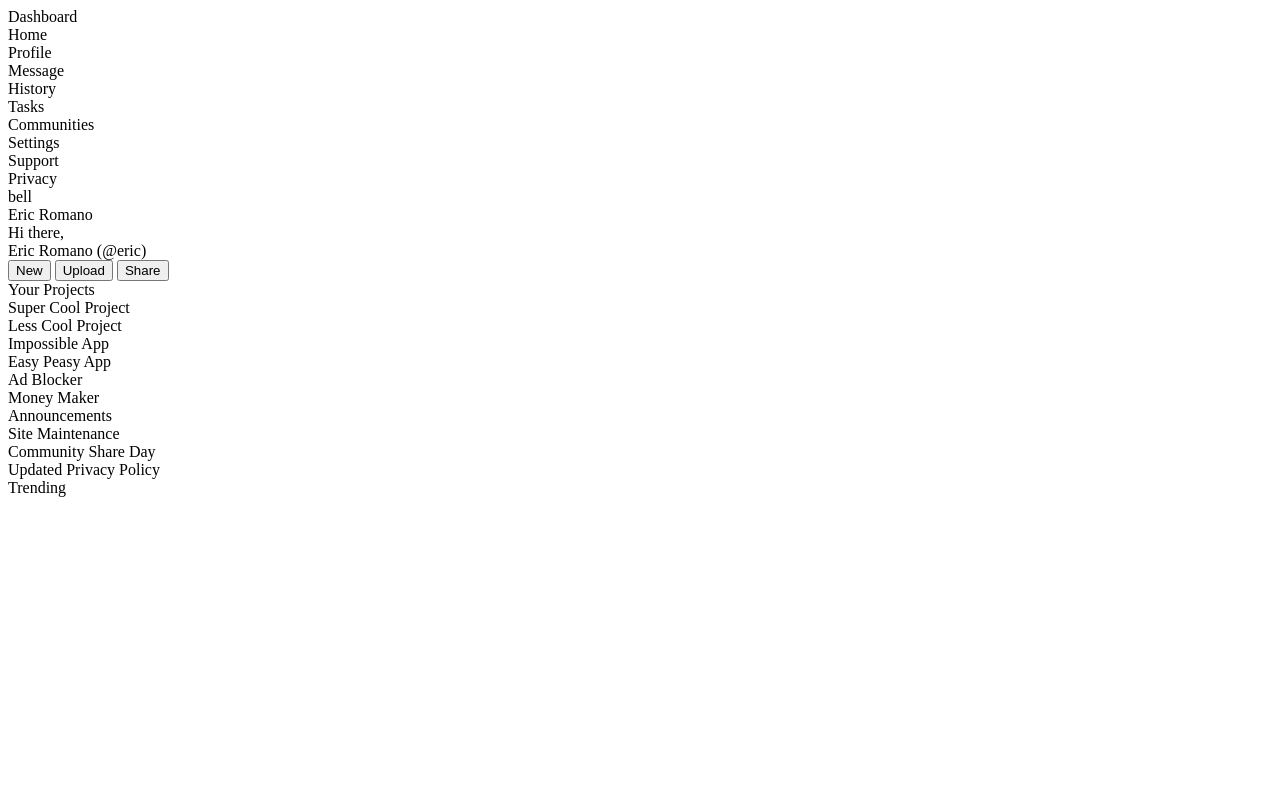
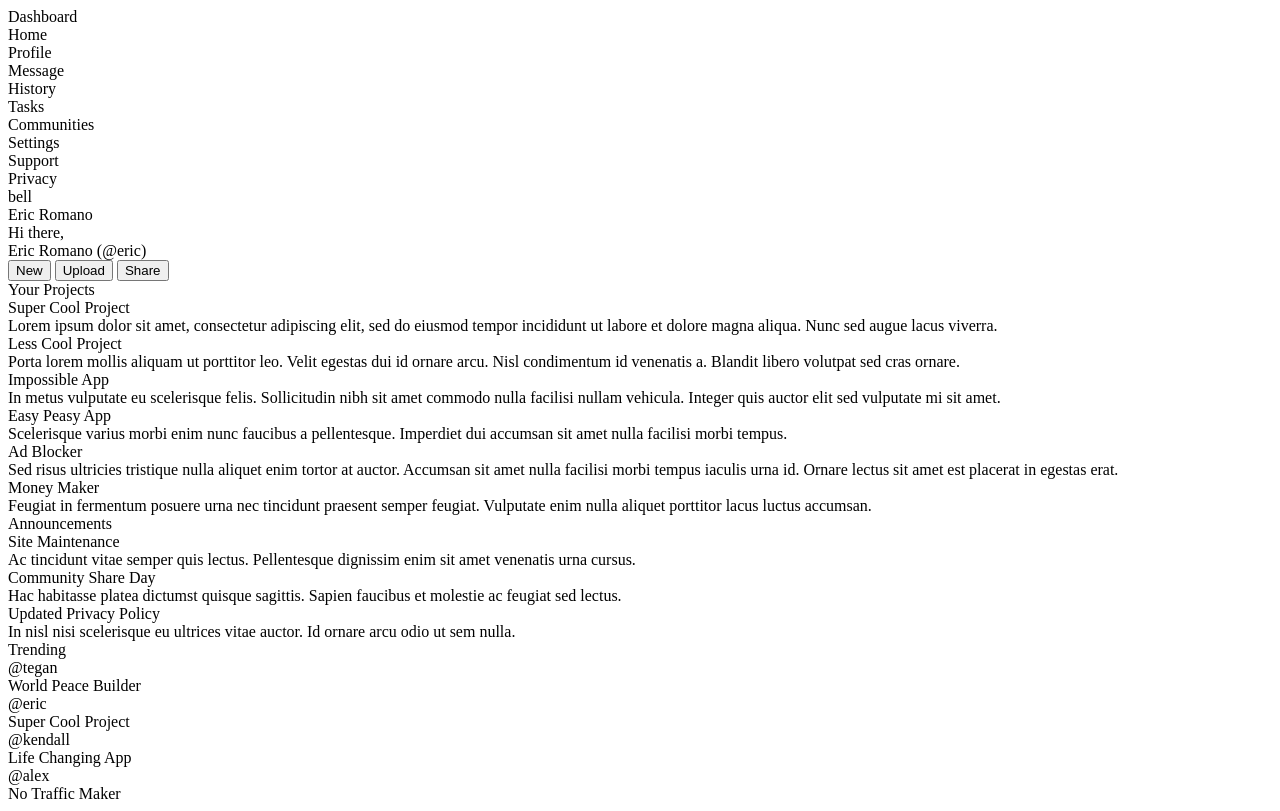
Before and after one commit to ecr1980/admin_dashboard, a plain HTML site: page index.html in a window 1280 px wide. Drawn offline with Linux system fonts and the light colour scheme.

Commit message:
Updated title. All text now in place. Most divs should be in place.

```diff
--- a/index.html
+++ b/index.html
@@ -4,7 +4,7 @@
   <meta charset="UTF-8">
   <meta http-equiv="X-UA-Compatible" content="IE=edge">
   <meta name="viewport" content="width=device-width, initial-scale=1.0">
-  <title>Document</title>
+  <title>Admin Dashboard</title>
 
 </head>
 <body>
@@ -50,7 +50,7 @@
           <div class="project_title">Your Projects</div>
           <div class="project_card">
             <div class="card_title">Super Cool Project</div>
-            <div class="card_content"></div>
+            <div class="card_content">Lorem ipsum dolor sit amet, consectetur adipiscing elit, sed do eiusmod tempor incididunt ut labore et dolore magna aliqua. Nunc sed augue lacus viverra.</div>
             <div class="card_actions">
               <div class="star"></div>
               <div class="look"></div>
@@ -59,7 +59,7 @@
           </div>
           <div class="project_card">
             <div class="card_title">Less Cool Project</div>
-            <div class="card_content"></div>
+            <div class="card_content">Porta lorem mollis aliquam ut porttitor leo. Velit egestas dui id ornare arcu. Nisl condimentum id venenatis a. Blandit libero volutpat sed cras ornare.</div>
             <div class="card_actions">
               <div class="star"></div>
               <div class="look"></div>
@@ -68,7 +68,7 @@
           </div>
           <div class="project_card">
             <div class="card_title">Impossible App</div>
-            <div class="card_content"></div>
+            <div class="card_content">In metus vulputate eu scelerisque felis. Sollicitudin nibh sit amet commodo nulla facilisi nullam vehicula. Integer quis auctor elit sed vulputate mi sit amet.</div>
             <div class="card_actions">
               <div class="star"></div>
               <div class="look"></div>
@@ -77,7 +77,7 @@
           </div>
           <div class="project_card">
             <div class="card_title">Easy Peasy App</div>
-            <div class="card_content"></div>
+            <div class="card_content">Scelerisque varius morbi enim nunc faucibus a pellentesque. Imperdiet dui accumsan sit amet nulla facilisi morbi tempus.</div>
             <div class="card_actions">
               <div class="star"></div>
               <div class="look"></div>
@@ -86,7 +86,7 @@
           </div>
           <div class="project_card">
             <div class="card_title">Ad Blocker</div>
-            <div class="card_content"></div>
+            <div class="card_content">Sed risus ultricies tristique nulla aliquet enim tortor at auctor. Accumsan sit amet nulla facilisi morbi tempus iaculis urna id. Ornare lectus sit amet est placerat in egestas erat.</div>
             <div class="card_actions">
               <div class="star"></div>
               <div class="look"></div>
@@ -95,7 +95,7 @@
           </div>
           <div class="project_card">
             <div class="card_title">Money Maker</div>
-            <div class="card_content"></div>
+            <div class="card_content">Feugiat in fermentum posuere urna nec tincidunt praesent semper feugiat. Vulputate enim nulla aliquet porttitor lacus luctus accumsan.</div>
             <div class="card_actions">
               <div class="star"></div>
               <div class="look"></div>
@@ -107,19 +107,43 @@
           <div class="announcement_card">
             <div class="announcement">
               <div class="announcement_title">Site Maintenance</div>
-              <div clas="announcement_body"></div>
+              <div clas="announcement_body">Ac tincidunt vitae semper quis lectus. Pellentesque dignissim enim sit amet venenatis urna cursus.</div>
             </div>
             <div class="announcement">
               <div class="announcement_title">Community Share Day</div>
-              <div clas="announcement_body"></div>
+              <div clas="announcement_body">Hac habitasse platea dictumst quisque sagittis. Sapien faucibus et molestie ac feugiat sed lectus.</div>
             </div>
             <div class="announcement">
               <div class="announcement_title">Updated Privacy Policy</div>
-              <div clas="announcement_body"></div>
+              <div clas="announcement_body">In nisl nisi scelerisque eu ultrices vitae auctor. Id ornare arcu odio ut sem nulla.</div>
             </div>
           </div>
         </div>
-        <div>Trending</div>
+        <div class="trending">
+          <div class="project_title">Trending</div>
+          <div class="trending_card">
+            <div class="trending_topics">
+              <div class="avatar"></div>
+              <div class="trending_name">@tegan</div>
+              <div class="trending_topic">World Peace Builder</div>
+            </div>
+            <div class="trending_topics">
+              <div class="avatar"></div>
+              <div class="trending_name">@eric</div>
+              <div class="trending_topic">Super Cool Project</div>
+            </div>
+            <div class="trending_topics">
+              <div class="avatar"></div>
+              <div class="trending_name">@kendall</div>
+              <div class="trending_topic">Life Changing App</div>
+            </div>
+            <div class="trending_topics">
+              <div class="avatar"></div>
+              <div class="trending_name">@alex</div>
+              <div class="trending_topic">No Traffic Maker</div>
+            </div>
+          </div>
+        </div>
       </div>
     </div>
   </div>
```
